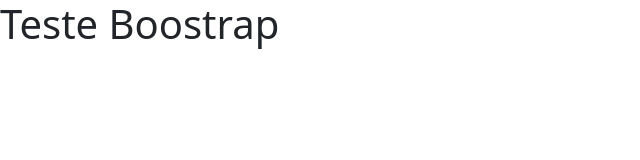
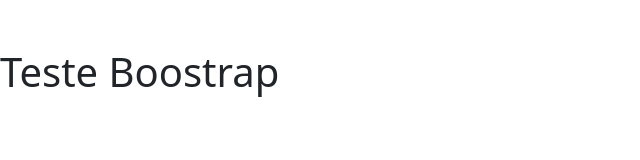
Before and after one commit to Casarimdev/Kairos-Page---Grey, a website: page index.html in a window 1280 px wide. Shown: the whole page, without its empty margins (0-640 px from the left). Drawn offline with nearby package versions, Linux system fonts and the light colour scheme.

Commit message:
Update index.html

```diff
--- a/index.html
+++ b/index.html
@@ -31,7 +31,7 @@
 <!-- ------ -->
 </head>
 <body>
-    <h1 class="pb-3">Teste Boostrap</h1>
+    <h1 class="pt-5">Teste Boostrap</h1>
 
 
 
```
